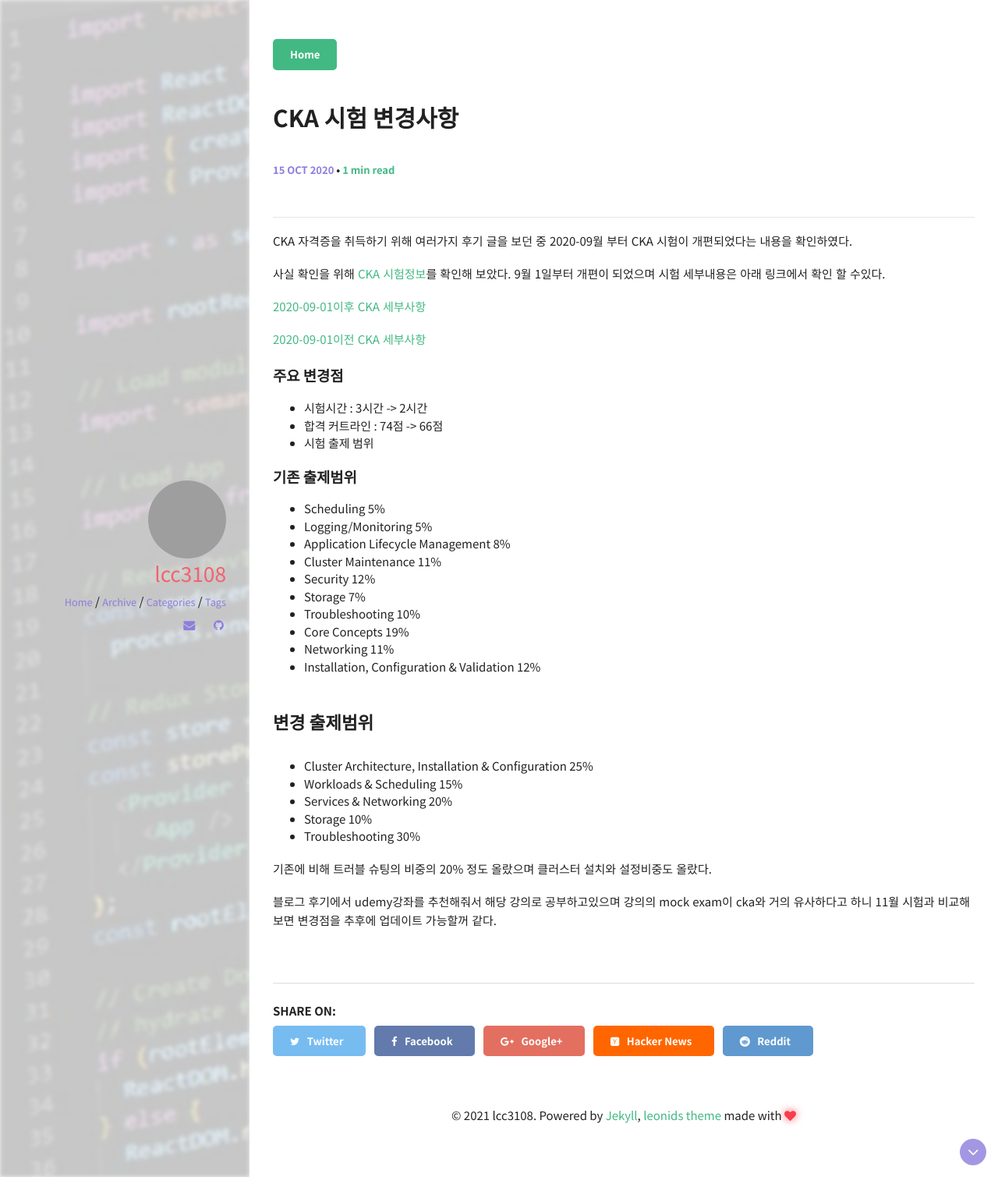
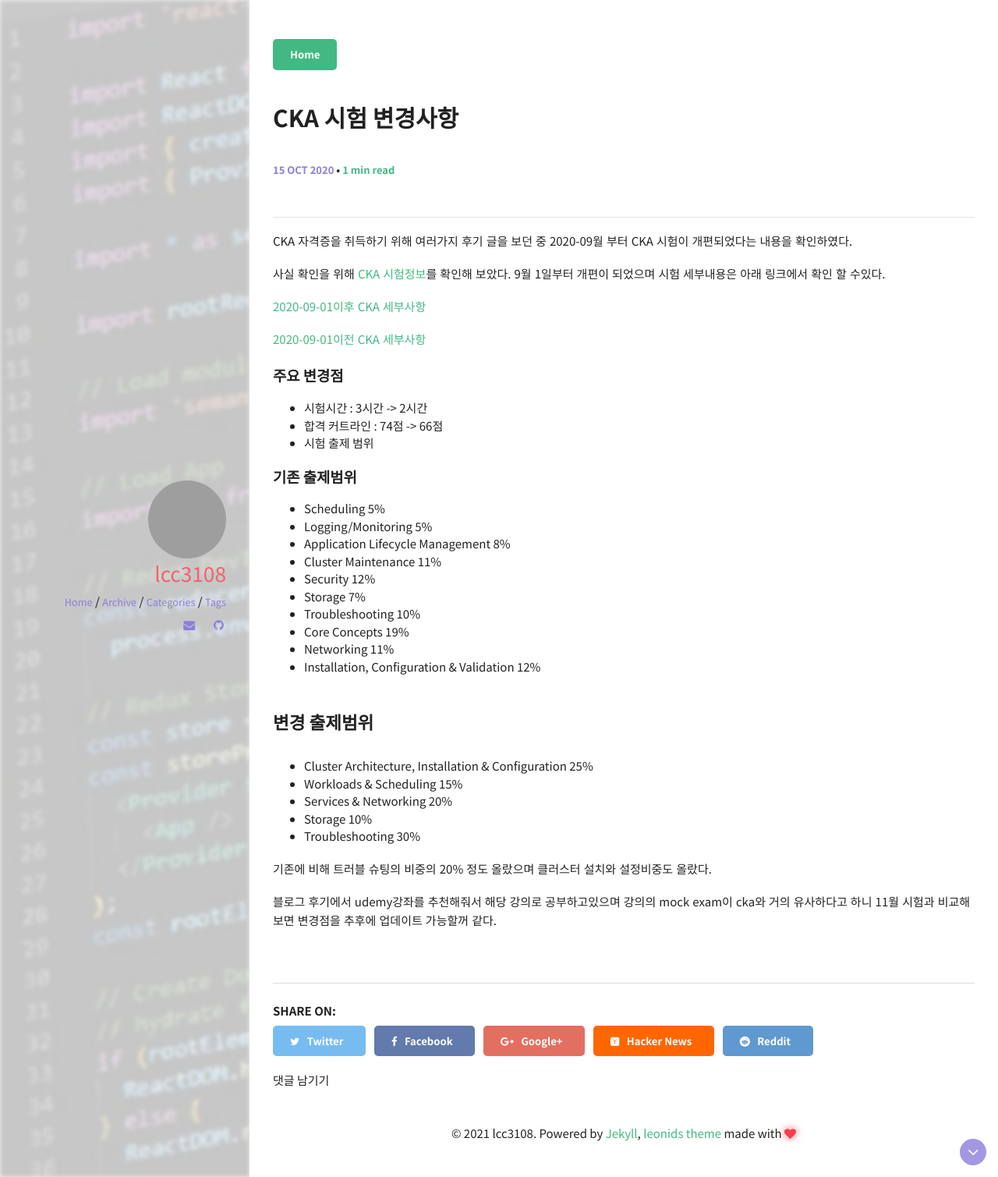
Before and after one commit to lcc3108/lcc3108.github.io, a Jekyll site: the page built from _posts/2020-10-15-CKA 시험변경사항.md, in a window 1280 px wide. Shown: the whole page at 78% size. Built offline with Jekyll 4.4.1, drawn with Linux system fonts in a browser that asks for light colours; comment, search, counter and statistics services are not loaded.

```diff
--- a/_config.yml
+++ b/_config.yml
@@ -64,7 +64,7 @@ owner:
   job: ""
   bio: ""
   email: dlacocjf32@gmail.com
-  disqus-shortname: lcc3108-github-io
+  disqus-shortname:
   twitter: #username
   facebook: #username
   google:
--- a/_layouts/post.html
+++ b/_layouts/post.html
@@ -60,7 +60,14 @@ layout: default
     </li>
   </ul>
 </div><!-- end share-buttons -->
-
+<div>댓글 남기기</div>
+<script src="https://utteranc.es/client.js"
+        repo="lcc3108/lcc3108.github.io"
+        issue-term="pathname"
+        theme="github-light"
+        crossorigin="anonymous"
+        async>
+</script>
 {% if site.owner.disqus-shortname and page.comments == true %}
 <div id="disqus_thread"></div>
 {% include disqus.html %}
```
